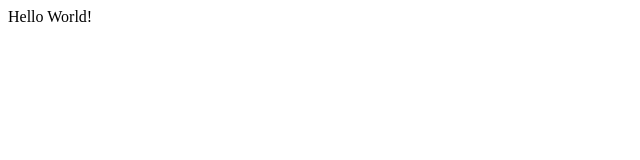
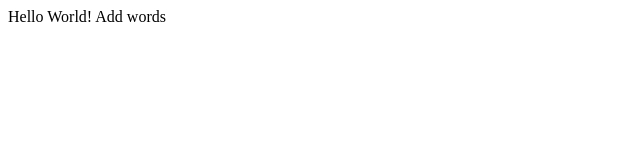
Before and after one commit to ruslan-ivanov/demo, a plain HTML site: page index.html in a window 1280 px wide. Shown: the full height of the page, 0-640 px from the left. Drawn offline with Linux system fonts and the light colour scheme.

Commit message:
add words

```diff
--- a/index.html
+++ b/index.html
@@ -3,6 +3,6 @@
 	<title>New Project</title>
 </head>
 <body>
-	<p>Hello World!</p>
+	<p>Hello World! Add words</p>
 </body>
 </html>
```
